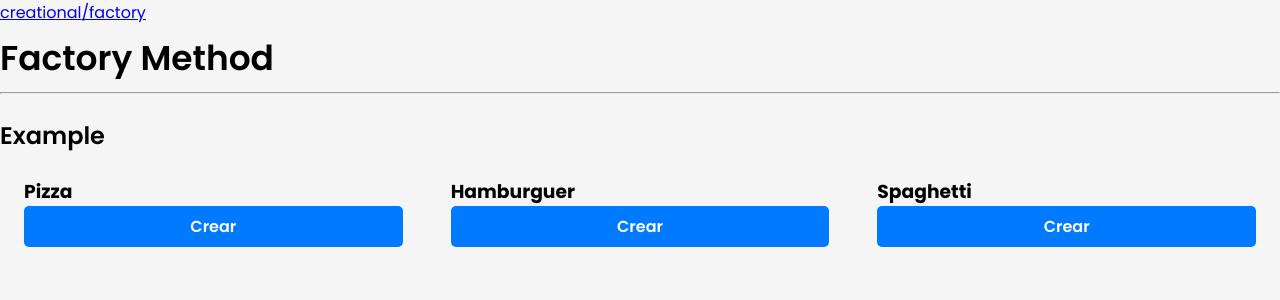
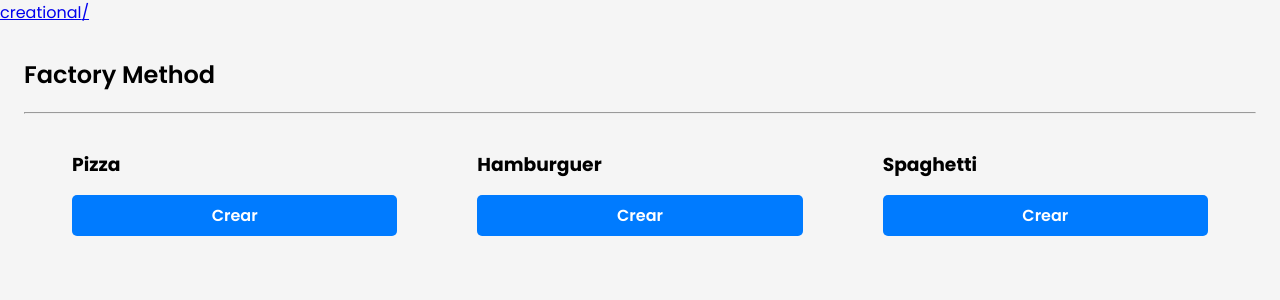
Before and after one commit to MateoAponte/front-patterns, a React (Create React App) app in the folder front/: page /creational/factory in a window 1280 px wide. Shown: the top 300 px of the page. Built offline with nearby package versions, Linux system fonts and the light colour scheme.

Commit message:
fix: Add Sections system and row system

```diff
--- a/front/src/assets/common/card.scss
+++ b/front/src/assets/common/card.scss
@@ -5,12 +5,13 @@
   padding: 20px;
   margin-bottom: 20px;
   width: 100%;
+  margin: 1rem;
   &__header {
     border-bottom: 1px solid #ccc;
     margin-bottom: 10px;
     width: 100%;
     font-size: 1.2rem;
-    padding: 0.8rem 0px;
+    padding: 0px 0.8rem 0.8rem 0;
   }
   &__content {
     text-align: left;
--- a/front/src/assets/common/common.scss
+++ b/front/src/assets/common/common.scss
@@ -5,3 +5,4 @@
 @import './text.scss';
 @import './divider.scss';
 @import './panel.scss';
+@import './row.scss';
--- /dev/null
+++ b/front/src/assets/common/row.scss
@@ -0,0 +1,25 @@
+.ptn-row {
+  display: flex;
+  width: 100%;
+  flex-wrap: wrap;
+  box-sizing: border-box;
+  justify-content: center;
+
+  &--4-item > * {
+    max-width: calc(100% / 4);
+  }
+  &--2-item > * {
+    max-width: calc(100% / 2);
+  }
+  &--3-item > * {
+    max-width: calc(100% / 2);
+    flex-basis: 30%;
+  }
+  &--6-item > * {
+    max-width: calc(100% / 6);
+  }
+  & > * {
+    gap: 1rem;
+    margin: 1rem;
+  }
+}
--- a/front/src/features/common/components/Card.tsx
+++ b/front/src/features/common/components/Card.tsx
@@ -13,7 +13,7 @@ export const CardFooter = ({ children }) => {
 export const Card = ({ children }) => {
   return (
     <>
-      <section className="card">{children}</section>
+      <div className="card">{children}</div>
     </>
   );
 };
--- /dev/null
+++ b/front/src/features/common/components/PTRow.tsx
@@ -0,0 +1,17 @@
+import React from 'react';
+
+type PerRow = '4-item' | '2-item' | '6-item' | '3-item';
+
+interface RowModel {
+  children: React.ReactNode;
+  perRow: PerRow;
+}
+
+export const PTRow: React.FC<RowModel> = ({ children, perRow }) => {
+  const getPerRow = perRow ? 'ptn-row--' + perRow : '';
+  return (
+    <>
+      <section className={`ptn-row ${getPerRow}`}>{children}</section>
+    </>
+  );
+};
--- a/front/src/features/common/components/Section.tsx
+++ /dev/null
@@ -1,24 +0,0 @@
-import React from 'react';
-import { Text } from './Text.tsx';
-
-interface SectionProps {
-  title: String;
-  children: React.ReactNode;
-}
-
-export const Section: React.FC<SectionProps> = ({ title, children }) => {
-  return (
-    <>
-      <section className="section-patterns">
-        <h1 className="section-patterns__title">
-          <Text text={title} type="heading" modifier="bolder" spaced="spaced-1" heading="h1" />
-        </h1>
-        <hr className="section-patterns__divider" />
-        <h3 className="section-patterns__example">
-          <Text text="Example" type="heading" modifier="bolder" spaced="spaced-3" heading="h3" />
-        </h3>
-        <div className="section-patterns__content">{children}</div>
-      </section>
-    </>
-  );
-};
--- a/front/src/features/common/layouts/Panel.tsx
+++ b/front/src/features/common/layouts/PTSection.tsx
@@ -5,14 +5,14 @@ import { Divider } from '../components/Divider.tsx';
 interface PanelModel {
   children: React.ReactNode;
   title: String;
-  description: String;
+  description?: String;
 }
 
-export const Panel: React.FC<PanelModel> = ({ children, title, description }) => {
+export const PTSection: React.FC<PanelModel> = ({ children, title, description }) => {
   return (
     <div className="ptn-panel">
-      <Text text={title} type="heading" spaced="spaced-1" />
-      <Text text={description} type="common" spaced="spaced-3" />
+      <Text text={title} type="heading" spaced="spaced-1" heading="h3" modifier="bolder" />
+      {description && <Text text={description} type="common" spaced="spaced-3" />}
       <Divider orientation="horizontal" />
       <div className="ptn-panel__content">{children}</div>
     </div>
--- a/front/src/features/common/router/RouterInfo.ts
+++ b/front/src/features/common/router/RouterInfo.ts
@@ -22,6 +22,22 @@ export const ROUTES: Array<RoutesModel> = [
         path: 'factory',
         component: Factory,
       },
+      {
+        path: 'abstract',
+        component: Factory,
+      },
+      {
+        path: 'singleton',
+        component: Factory,
+      },
+      {
+        path: 'prototype',
+        component: Factory,
+      },
+      {
+        path: 'builder',
+        component: Factory,
+      },
     ],
   },
   {
@@ -31,5 +47,6 @@ export const ROUTES: Array<RoutesModel> = [
 ];
 
 export const getType = (type: string): Array<RoutesModel> => {
-  return ROUTES.filter((route: RoutesModel) => route.path.indexOf(type) !== -1)[0].nested || [];
+  const routes = ROUTES.filter((route: RoutesModel) => route.path.indexOf(type) !== -1)[0].nested || [];
+  return routes.filter((items: RoutesModel) => !!items.path);
 };
--- a/front/src/features/creational/components/Creational.tsx
+++ b/front/src/features/creational/components/Creational.tsx
@@ -1,18 +1,9 @@
 import React from 'react';
-import { Link, Outlet } from 'react-router-dom';
-import { RoutesModel, getType } from '../../common/router/RouterInfo.ts';
+import { Outlet } from 'react-router-dom';
 
 export const Creational: React.FC = () => {
-  const creationalRoutes = getType('creational');
-  console.log(creationalRoutes);
-
   return (
     <>
-      {creationalRoutes.map((item: RoutesModel, index) => (
-        <Link to={item.path} key={index}>
-          {item.path}
-        </Link>
-      ))}
       <Outlet />
     </>
   );
--- a/front/src/features/creational/components/CreationalMain.tsx
+++ b/front/src/features/creational/components/CreationalMain.tsx
@@ -1,12 +1,28 @@
 import React from 'react';
-import { Panel } from '../../common/layouts/Panel.tsx';
+import { PTSection } from '../../common/layouts/PTSection.tsx';
+import { Link } from 'react-router-dom';
+import { PTRow } from '../../common/components/PTRow.tsx';
+import { RoutesModel, getType } from '../../common/router/RouterInfo.ts';
+import { Card, CardContent, CardHeader } from '../../common/components/Card.tsx';
 
 export const CreationalMain: React.FC = () => {
+  const creationalRoutes = getType('creational');
+  const getUpper = (title: String) => title.charAt(0).toUpperCase() + title.slice(1);
+
   return (
     <>
-      <Panel title="Patrones creacionales" description="Some">
-        Creational
-      </Panel>
+      <PTSection title="Patrones creacionales" description="Some">
+        <PTRow perRow="3-item">
+          {creationalRoutes.map((item: RoutesModel, index) => (
+            <Card key={index}>
+              <CardHeader>{getUpper(item.path)}</CardHeader>
+              <CardContent>
+                <Link to={item.path}>{item.path}</Link>
+              </CardContent>
+            </Card>
+          ))}
+        </PTRow>
+      </PTSection>
     </>
   );
 };
--- a/front/src/features/creational/factory/components/Factory.tsx
+++ b/front/src/features/creational/factory/components/Factory.tsx
@@ -1,9 +1,10 @@
 import React, { useState } from 'react';
-import { Section } from '../../../common/components/Section.tsx';
+import { PTSection } from '../../../common/layouts/PTSection.tsx';
 import { createFactory } from './createFactory.ts';
 import { Column } from '../../../common/components/Column.tsx';
 import { PTButton } from '../../../common/components/Button.tsx';
 import { Text } from '../../../common/components/Text.tsx';
+import { PTRow } from '../../../common/components/PTRow.tsx';
 
 interface ColumnCreation {
   title: String;
@@ -30,11 +31,13 @@ export const ColumnRestaurant: React.FC<ColumnCreation> = ({ title, createEl })
 export const Factory: React.FC = () => {
   return (
     <>
-      <Section title={'Factory Method'}>
-        <ColumnRestaurant title="Pizza" createEl={createFactory('PIZZA')}></ColumnRestaurant>
-        <ColumnRestaurant title="Hamburguer" createEl={createFactory('HAMBURGUER')}></ColumnRestaurant>
-        <ColumnRestaurant title="Spaghetti" createEl={createFactory('SPAGHETTI')}></ColumnRestaurant>
-      </Section>
+      <PTSection title={'Factory Method'}>
+        <PTRow perRow="3-item">
+          <ColumnRestaurant title="Pizza" createEl={createFactory('PIZZA')}></ColumnRestaurant>
+          <ColumnRestaurant title="Hamburguer" createEl={createFactory('HAMBURGUER')}></ColumnRestaurant>
+          <ColumnRestaurant title="Spaghetti" createEl={createFactory('SPAGHETTI')}></ColumnRestaurant>
+        </PTRow>
+      </PTSection>
     </>
   );
 };
```
